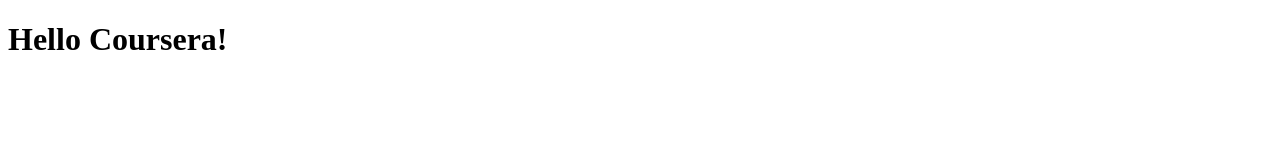
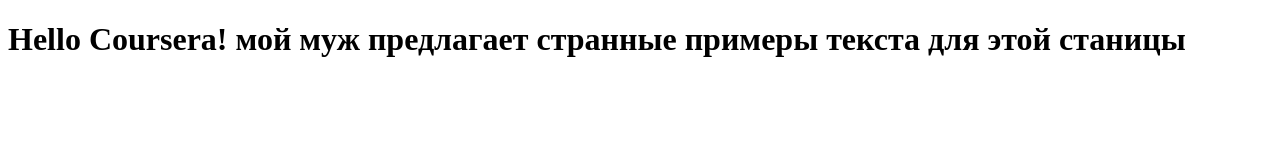
Before and after one commit to elenaselivanovskaya/coursera, a plain HTML site: page site/index.html in a window 1280 px wide. Drawn offline with Linux system fonts and the light colour scheme.

Commit message:
strange comments

```diff
--- a/site/index.html
+++ b/site/index.html
@@ -6,6 +6,6 @@
     <title>Hello Coursera</title>
 </head>
 <body>
-<h1>Hello Coursera!</h1>
+<h1>Hello Coursera! мой муж предлагает странные примеры текста для этой станицы</h1>
 </body>
 </html>
```
